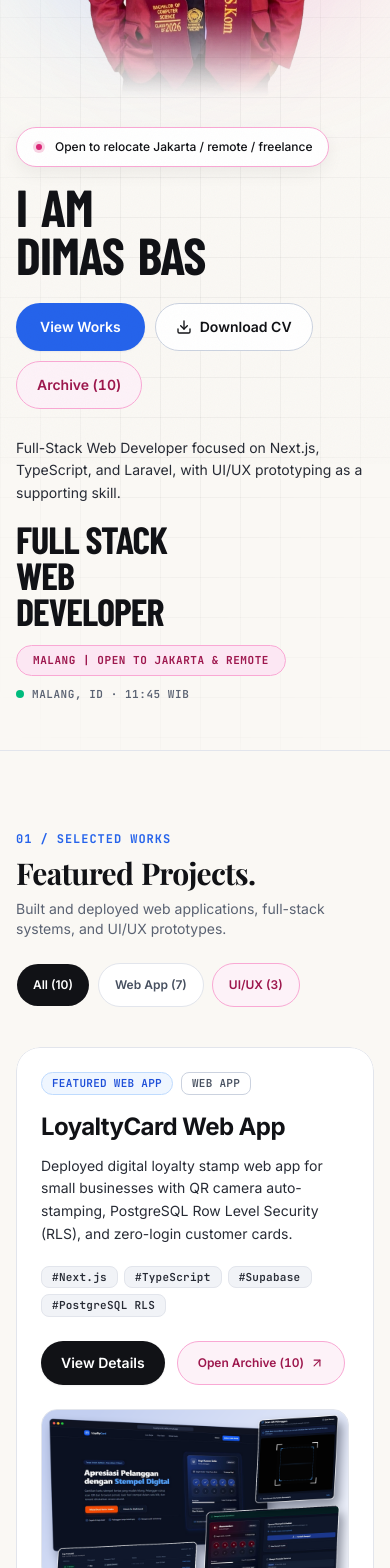
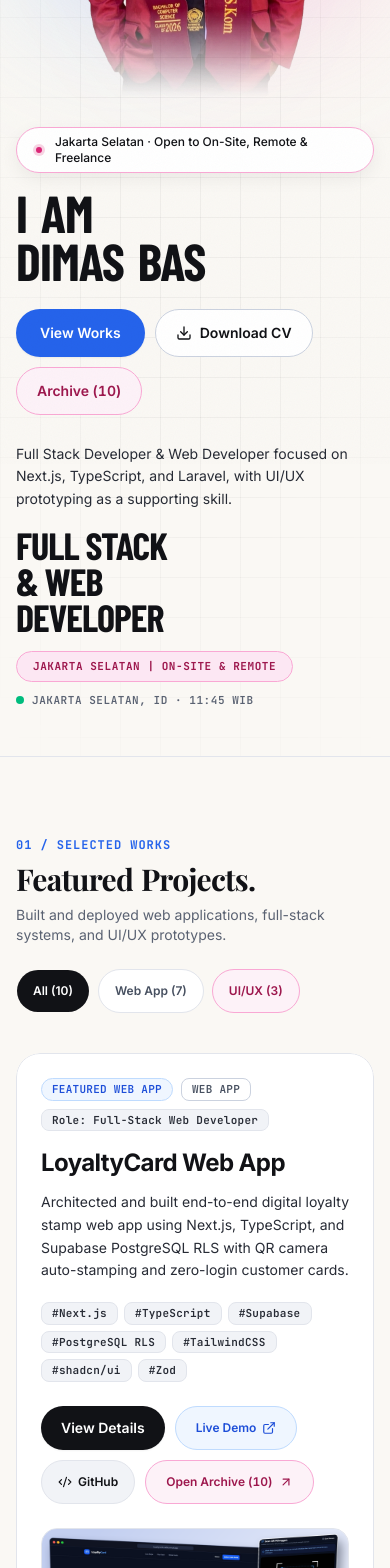
Before and after one commit to DimasBrahmantya/dimas-porto, a Next.js app: page / in a window 390 px wide. Shown: the part 380-1948 px from the top of the page. Built offline with nearby package versions, Linux system fonts and the light colour scheme; a web font is replaced by a local one.

Commit message:
feat: implement portfolio app layout and project archive page with components

```diff
--- a/app/layout.tsx
+++ b/app/layout.tsx
@@ -31,9 +31,9 @@ const jetbrainsMono = JetBrains_Mono({
 });
 
 export const metadata: Metadata = {
-  title: "Dimas Brahmantya Aryasena | Full-Stack Web Developer Portfolio",
+  title: "Dimas Brahmantya Aryasena | Full Stack Developer & Web Developer",
   description:
-    "Portfolio of Dimas Brahmantya Aryasena, Full-Stack Web Developer (Next.js, Laravel, TypeScript) with UI/UX prototyping as a supporting skill. Open to Jakarta relocation, remote, and freelance.",
+    "Portfolio of Dimas Brahmantya Aryasena, Full Stack Developer & Web Developer (Next.js, Laravel, TypeScript) based in South Jakarta, with UI/UX prototyping as a supporting skill. Open to on-site Jakarta, remote, and freelance opportunities.",
 };
 
 const jsonLdPerson = {
@@ -46,7 +46,13 @@ const jsonLdPerson = {
     "https://www.linkedin.com/in/dimas-brahmantya-aryasena-169a51174/",
     "https://instagram.com/dimasbas_",
   ],
-  jobTitle: "Full-Stack Web Developer",
+  jobTitle: "Full Stack Developer & Web Developer",
+  address: {
+    "@type": "PostalAddress",
+    addressLocality: "Jakarta Selatan",
+    addressRegion: "DKI Jakarta",
+    addressCountry: "ID",
+  },
   alumniOf: {
     "@type": "CollegeOrUniversity",
     name: "Universitas Muhammadiyah Malang",
--- a/components/ProjectDetailModal.tsx
+++ b/components/ProjectDetailModal.tsx
@@ -80,7 +80,7 @@ export default function ProjectDetailModal({
         {/* Full Description */}
         <div className="bg-[#FAF8F4] border border-[#E2E5EC] rounded-2xl p-5">
           <h3 className="font-mono text-xs font-bold uppercase tracking-wider text-[#272B35] mb-2.5">
-            Project Overview
+            Project Overview &amp; Contribution
           </h3>
           <p className="text-[#272B35] text-sm leading-relaxed whitespace-pre-line">
             {project.fullDescription || project.desc}
--- a/components/portfolio/ContactSection.tsx
+++ b/components/portfolio/ContactSection.tsx
@@ -86,9 +86,9 @@ export function ContactSection({
                 </span>
               </h2>
               <p className="mt-4 text-sm sm:text-[15px] text-[#272B35] leading-relaxed max-w-lg">
-                Open for Full-Stack Web Developer roles (Jakarta relocation,
-                remote, or freelance), with UI/UX prototyping as a supporting
-                skill.
+                Based in Jakarta Selatan and open for Full Stack Developer &amp;
+                Web Developer roles (on-site Jakarta, remote, or freelance),
+                with UI/UX prototyping as a supporting skill.
               </p>
 
               {/* Spam-Protected Email Copy + Direct Message CTA */}
@@ -234,13 +234,13 @@ export function ContactSection({
 
       {/* Clean Footer */}
       <footer className="mt-10 pt-6 border-t border-[#E2E5EC] flex flex-col sm:flex-row items-center justify-between gap-3 text-xs sm:text-[13px] text-[#5A6272]">
-        <p>Dimas Brahmantya Aryasena | Full-Stack Web Developer Portfolio</p>
+        <p>Dimas Brahmantya Aryasena | Full Stack Developer &amp; Web Developer</p>
         <div className="flex flex-wrap items-center justify-center gap-4">
           <LiveMalangClock className="text-[#111216]" />
           <span className="hidden sm:inline text-[#CBD2DF]" aria-hidden="true">
             |
           </span>
-          <span>Open to Jakarta &amp; Remote</span>
+          <span>Open to On-Site Jakarta &amp; Remote</span>
           <MagneticWrap strength={0.16}>
             <button
               type="button"
--- a/components/portfolio/HeroSection.tsx
+++ b/components/portfolio/HeroSection.tsx
@@ -197,7 +197,7 @@ export function HeroSection({
                   <span className="w-1.5 h-1.5 rounded-full bg-[#DB2777]" />
                 </span>
                 <span className="text-xs sm:text-[13px] font-medium text-[#111216]">
-                  Open to relocate Jakarta / remote / freelance
+                  Jakarta Selatan · Open to On-Site, Remote &amp; Freelance
                 </span>
               </motion.div>
 
@@ -265,23 +265,24 @@ export function HeroSection({
               className="lg:pointer-events-auto flex flex-col items-start lg:items-end text-left lg:text-right lg:max-w-[360px] lg:pb-6"
             >
               <p className="text-sm sm:text-[15px] text-[#272B35] leading-relaxed max-w-sm">
-                Full-Stack Web Developer focused on Next.js, TypeScript, and
-                Laravel, with UI/UX prototyping as a supporting skill.
+                Full Stack Developer &amp; Web Developer focused on Next.js,
+                TypeScript, and Laravel, with UI/UX prototyping as a supporting
+                skill.
               </p>
 
               <p
                 className="mt-4 lg:mt-6 font-display font-extrabold uppercase text-[#111216] text-[38px] sm:text-[50px] lg:text-[62px] leading-[0.95] tracking-tight"
-                aria-label="Full Stack Web Developer"
+                aria-label="Full Stack and Web Developer"
               >
                 FULL STACK
                 <br />
-                WEB
+                &amp; WEB
                 <br />
                 DEVELOPER
               </p>
 
               <span className="mt-4 inline-flex items-center justify-center px-4 py-1.5 rounded-full bg-[#FCE7F3] text-[#9D174D] border border-[#F9A8D4] font-mono text-[11px] font-bold tracking-wider uppercase">
-                <TextScramble text="MALANG | OPEN TO JAKARTA & REMOTE" />
+                <TextScramble text="JAKARTA SELATAN | ON-SITE & REMOTE" />
               </span>
 
               <LiveMalangClock className="mt-2.5 text-[#5A6272]" />
--- a/components/portfolio/MotionPrimitives.tsx
+++ b/components/portfolio/MotionPrimitives.tsx
@@ -475,7 +475,7 @@ export function LiveMalangClock({
         <span className="relative inline-flex rounded-full h-2 w-2 bg-emerald-500" />
       </span>
       <span>
-        {compact ? "Malang" : "Malang, ID"}
+        {compact ? "Jakarta Selatan" : "Jakarta Selatan, ID"}
         {time ? ` · ${time} WIB` : " · WIB"}
       </span>
     </span>
--- a/components/portfolio/ProjectsSection.tsx
+++ b/components/portfolio/ProjectsSection.tsx
@@ -182,6 +182,11 @@ export function ProjectsSection({
                       <Badge variant="outline">
                         {flagship.category === "uiux" ? "UI/UX" : "WEB APP"}
                       </Badge>
+                      {flagship.role && (
+                        <Badge variant="secondary">
+                          Role: {flagship.role}
+                        </Badge>
+                      )}
                     </div>
 
                     <h3 className="text-2xl sm:text-3xl font-bold tracking-tight text-[#111216] mb-3">
@@ -193,14 +198,14 @@ export function ProjectsSection({
                     </p>
 
                     <div className="flex flex-wrap gap-1.5 mb-6">
-                      {flagship.tech.slice(0, 4).map((t) => (
+                      {flagship.tech.map((t) => (
                         <Badge key={t} variant="secondary">
                           #{t}
                         </Badge>
                       ))}
                     </div>
 
-                    <div className="flex flex-wrap items-center gap-3">
+                    <div className="flex flex-wrap items-center gap-2.5">
                       <MagneticWrap>
                         <Button
                           size="default"
@@ -209,6 +214,45 @@ export function ProjectsSection({
                           View Details
                         </Button>
                       </MagneticWrap>
+
+                      {flagship.liveUrl && (
+                        <MagneticWrap>
+                          <a
+                            href={flagship.liveUrl}
+                            target="_blank"
+                            rel="noopener noreferrer"
+                            className={`inline-flex items-center justify-center gap-1.5 h-11 px-5 rounded-full text-xs font-semibold transition-colors focus-visible:outline-none focus-visible:ring-2 focus-visible:ring-[#2563EB] ${
+                              flagship.category === "uiux"
+                                ? "bg-[#FCE7F3] text-[#9D174D] border border-[#F9A8D4] hover:bg-[#DB2777] hover:text-white"
+                                : "bg-[#EFF6FF] text-[#1D4ED8] border border-[#BFDBFE] hover:bg-[#2563EB] hover:text-white"
+                            }`}
+                          >
+                            <span>
+                              {flagship.category === "uiux"
+                                ? "Figma Prototype"
+                                : "Live Demo"}
+                            </span>
+                            <ExternalLink
+                              className="w-3.5 h-3.5"
+                              aria-hidden="true"
+                            />
+                          </a>
+                        </MagneticWrap>
+                      )}
+
+                      {flagship.githubUrl && (
+                        <MagneticWrap>
+                          <a
+                            href={flagship.githubUrl}
+                            target="_blank"
+                            rel="noopener noreferrer"
+                            className="inline-flex items-center justify-center gap-1.5 h-11 px-4 rounded-full bg-[#F1F3F7] text-[#111216] border border-[#E2E5EC] hover:border-[#CBD2DF] text-xs font-semibold transition-colors focus-visible:outline-none focus-visible:ring-2 focus-visible:ring-[#2563EB]"
+                          >
+                            <Code2 className="w-3.5 h-3.5" aria-hidden="true" />
+                            <span>GitHub</span>
+                          </a>
+                        </MagneticWrap>
+                      )}
 
                       <MagneticWrap>
                         <Link
@@ -369,10 +413,15 @@ export function ProjectsSection({
                               {project.title}
                             </button>
                           </CardTitle>
+                          {project.role && (
+                            <p className="font-mono text-[11px] font-semibold text-[#2563EB]">
+                              Role: {project.role}
+                            </p>
+                          )}
                         </CardHeader>
 
                         <CardContent className="pb-4">
-                          <p className="text-xs sm:text-[13px] text-[#5A6272] leading-relaxed line-clamp-2">
+                          <p className="text-xs sm:text-[13px] text-[#5A6272] leading-relaxed line-clamp-3">
                             {project.desc}
                           </p>
                         </CardContent>
--- a/data/projects.ts
+++ b/data/projects.ts
@@ -8,9 +8,9 @@ export const projectsData: Project[] = [
     type: "Featured Web App",
     category: "webapp",
     role: "Full-Stack Web Developer",
-    desc: "Deployed digital loyalty stamp web app for small businesses with QR camera auto-stamping, PostgreSQL Row Level Security (RLS), and zero-login customer cards.",
+    desc: "Architected and built end-to-end digital loyalty stamp web app using Next.js, TypeScript, and Supabase PostgreSQL RLS with QR camera auto-stamping and zero-login customer cards.",
     fullDescription:
-      "LoyaltyCard is a deployed portfolio web application built to help small businesses such as cafes, barbershops, salons, and laundries replace paper stamp cards with digital QR passes.\n\nDesigned for a low-friction customer flow, shoppers do not need to download a native app or register an account. Opening a cryptographically random 192-bit token URL (/c/[token]) loads their interactive stamp card and unique QR code immediately. On the cashier side, a web camera QR scanner triggers instant auto-stamping with audio chime feedback and atomic mutations protected against race conditions via PostgreSQL Stored Procedures (RPC).\n\nMerchant data is isolated at the database layer using Supabase PostgreSQL Row Level Security (RLS), paired with Owner and Cashier Role-Based Access Control (RBAC), storefront branding options (logo, theme palette, stamp icons, and reward targets), and privacy-minded data handling aligned with Indonesia PDP Law No. 27/2022.",
+      "LoyaltyCard is a deployed portfolio web application I architected and developed end-to-end to help small businesses such as cafes, barbershops, salons, and laundries replace paper stamp cards with digital QR passes.\n\nMy Contribution: Designed the multi-tenant database schema with Supabase PostgreSQL Row Level Security (RLS), built atomic stamp/redemption PostgreSQL RPC stored procedures to prevent race conditions, implemented Owner & Cashier Role-Based Access Control (RBAC), and developed the Next.js App Router frontend with web-camera QR scanning and PGlite WebAssembly concurrency tests.\n\nKey Workflow: Shoppers open a cryptographically random 192-bit token URL (/c/[token]) to access their interactive stamp card without downloading an app or creating an account, while cashiers scan customer QR passes with instant audio chime feedback.",
     features: [
       "Cashier web-camera QR scanner with instant auto-stamp and audio feedback",
       "Zero-login instant customer card access via 192-bit cryptographic token (/c/[token])",
@@ -44,9 +44,9 @@ export const projectsData: Project[] = [
     type: "Final Thesis",
     category: "webapp",
     role: "Full-Stack Web Developer",
-    desc: "Outpatient hospital registration system built for my final thesis with doctor quota scheduling, patient record lookup, and live queue monitoring.",
+    desc: "Developed full-stack outpatient hospital registration system (Next.js, Node.js, MongoDB) featuring doctor quota scheduling, NIK/Medical Record lookup, and live queue monitoring.",
     fullDescription:
-      "Built as my undergraduate final thesis using Solo Scrum, this Outpatient Hospital Management Information System (SIMRS) addresses administrative bottlenecks and waiting room congestion in clinics. It integrates patient registration, specialist clinic quota allocation, patient data recaps, and waiting-room queue displays.",
+      "Built as my undergraduate final thesis using Solo Scrum, this Outpatient Hospital Management Information System (SIMRS) addresses administrative bottlenecks and waiting room congestion in clinics.\n\nMy Contribution: Independently gathered system requirements, designed the MongoDB schema and REST API endpoints in Node.js/Next.js, and built the multi-role interfaces (Admin, Registration Desk, Doctor, and Clinic Staff) covering patient NIK/medical record lookup, specialist clinic quota allocation, daily/monthly visit recaps, and live waiting-room queue boards.",
     features: [
       "Outpatient registration and identity lookup (NIK / Medical Record No.)",
       "Specialist doctor quota scheduling filtered by clinic polyclinic",
@@ -68,9 +68,9 @@ export const projectsData: Project[] = [
     type: "University Project",
     category: "webapp",
     role: "Full-Stack & Backend Developer",
-    desc: "Anti-phishing URL scanner built with NestJS microservices to flag homograph attacks, typo-squatting, and suspicious shortlinks.",
+    desc: "Built anti-phishing URL scanner using NestJS microservices, Next.js, and MongoDB to detect homograph attacks, typo-squatting, and suspicious shortlinks.",
     fullDescription:
-      "Secure Hub is a university web security project built to analyze and flag social engineering threats such as phishing links and suspicious URLs. Built with a NestJS microservice backend and Next.js frontend, it runs multi-layer URL checks and presents clear risk reports.",
+      "Secure Hub is a university web security project built to analyze and flag social engineering threats such as phishing links and suspicious URLs.\n\nMy Contribution: Designed and implemented the NestJS microservice backend and REST API endpoints for heuristic URL analysis (homograph detection, typo-squatting rules, shortlink expansion, and domain reputation checks), integrated MongoDB scan audit logging, and connected the Next.js TypeScript dashboard.",
     features: [
       "Automated URL scanning combining heuristic rules and domain reputation lookup",
       "Modular backend microservices architecture built with NestJS",
@@ -92,9 +92,9 @@ export const projectsData: Project[] = [
     type: "Internship Project",
     category: "webapp",
     role: "Full-Stack Web Developer Intern",
-    desc: "Outpatient registration module built during internship at RSUD Grati, Pasuruan for BPJS and general patient workflows.",
+    desc: "Developed and improved the outpatient registration module at RSUD Grati using Laravel, PHP, MySQL, and Bootstrap for BPJS and general patient workflows.",
     fullDescription:
-      "Built during my internship (August to September 2025) at RSUD Grati Hospital, Pasuruan Regency. I worked with hospital staff and the internal development team to improve the outpatient registration module using Laravel, PHP, MySQL, and Bootstrap, simplifying patient lookup, separating BPJS Kesehatan vs. general patient flows, and generating clinic queue slips.",
+      "Built during my internship (August to September 2025) at RSUD Grati Hospital, Pasuruan Regency.\n\nMy Contribution: Collaborated directly with hospital staff and the internal IT team to develop and refine the outpatient registration module using Laravel, PHP, MySQL, and Bootstrap. Implemented NIK and Medical Record lookup, separated BPJS Kesehatan vs. general patient intake workflows, validated clinic schedules, and automated queue slip generation.",
     features: [
       "Patient history lookup by NIK and Medical Record Number",
       "Dedicated intake flows for BPJS Kesehatan and general self-pay patients",
@@ -116,9 +116,9 @@ export const projectsData: Project[] = [
     type: "Web App",
     category: "webapp",
     role: "Full-Stack & Front-End Developer",
-    desc: "Deployed streetwear lookbook landing page with interactive product catalog and direct WhatsApp ordering flow.",
+    desc: "Built and deployed responsive streetwear catalog and landing page using Next.js, TypeScript, TailwindCSS, and Framer Motion with direct WhatsApp ordering.",
     fullDescription:
-      "A deployed streetwear storefront built for local apparel label Remadja.Inc. Combines Framer Motion transitions, editorial display typography, and a responsive lookbook catalog with direct ordering links to WhatsApp and marketplaces.",
+      "A deployed streetwear storefront built for local apparel label Remadja.Inc.\n\nMy Contribution: Developed the frontend architecture and product data catalog in Next.js and TypeScript, crafted editorial typography and Framer Motion interactions, optimized image delivery, and integrated direct WhatsApp and marketplace checkout CTAs.",
     features: [
       "Editorial hero showcase with purposeful micro-interactions",
       "Interactive streetwear catalog with category filtering",
@@ -140,9 +140,9 @@ export const projectsData: Project[] = [
     type: "UI/UX Case Study",
     category: "uiux",
     role: "UI/UX Designer",
-    desc: "User-centered mobile laundry pickup and real-time washing status tracker designed with modular Figma component systems.",
+    desc: "Designed end-to-end mobile laundry pickup and real-time washing status tracker in Figma with user research, wireframes, and modular component systems.",
     fullDescription:
-      "Smart Laundry is a mobile UI/UX case study connecting customers with local laundry providers. Applying a User-Centered Design (UCD) process, the prototype streamlines pickup scheduling, wash package selection (dry clean, express, ironing), and step-by-step garment progress tracking.",
+      "Smart Laundry is a mobile UI/UX case study connecting customers with local laundry providers.\n\nMy Contribution: Conducted user research under a User-Centered Design (UCD) workflow, mapped information architecture and user flows, built a reusable Figma component library, and created a high-fidelity interactive prototype covering GPS pickup booking, transparent weight/cost calculation, and live garment tracking.",
     features: [
       "GPS-assisted laundry pickup booking and address selection flow",
       "Staged garment status tracking (Picked Up, Washing, Ironing, Out for Delivery)",
@@ -164,9 +164,9 @@ export const projectsData: Project[] = [
     type: "UI/UX Case Study",
     category: "uiux",
     role: "UI/UX Designer",
-    desc: "Mobile e-commerce UX tailored for local Malang banana snack SMEs with flavor previews and streamlined 3-step checkout.",
+    desc: "Designed mobile e-commerce UI/UX prototype in Figma for local banana snack SMEs featuring flavor variant cards, review proofs, and a 3-step checkout flow.",
     fullDescription:
-      "A mobile shopping UI/UX case study designed for regional snack SMEs selling Malang banana crisps and specialty treats. Features warm color accents, scannable flavor and weight cards, and a concise 3-step checkout flow.",
+      "A mobile shopping UI/UX case study designed for regional snack SMEs selling banana crisps and specialty treats.\n\nMy Contribution: Designed the visual identity, Figma Auto-Layout component system, product variant & weight cards, customer review layouts, and a friction-free 3-step checkout prototype (Address, Courier, Payment).",
     features: [
       "Product catalog displaying flavor variants and package weights clearly",
       "Streamlined 3-step checkout (Address, Delivery Courier, Payment)",
@@ -188,9 +188,9 @@ export const projectsData: Project[] = [
     type: "UI/UX Case Study",
     category: "uiux",
     role: "UI/UX Designer",
-    desc: "Interactive digital library prototype with customizable e-reader mode, reading progress tracking, and book search.",
+    desc: "Designed accessible digital library and e-reader prototype in Figma featuring customizable reading controls, bookshelf management, and goal tracking.",
     fullDescription:
-      "Readly is an interactive digital library prototype focused on long-form reading comfort. Designed with adjustable reader typography, spacing, and night reading controls, bookmark sync, inline footnotes, and curated book discovery.",
+      "Readly is an interactive digital library prototype focused on long-form reading comfort.\n\nMy Contribution: Structured the information architecture, designed WCAG-aligned typographic scales and reusable Figma components, and prototyped the customizable e-reader interface (font, margin, and night-mode controls), personal bookshelf states, and daily reading goal tracker.",
     features: [
       "Customizable e-reader interface with brightness, font, and margin controls",
       "Personal bookshelf organization (Reading, Want to Read, Favorites)",
@@ -212,9 +212,9 @@ export const projectsData: Project[] = [
     type: "Personal Project",
     category: "webapp",
     role: "Front-End Developer",
-    desc: "Deployed software engineering portfolio website featuring interactive project cards, experience timeline, and fast static loading.",
+    desc: "Developed and deployed responsive software engineering portfolio using Next.js, React, and TailwindCSS with interactive project cards and career timeline.",
     fullDescription:
-      "A personal portfolio website built and deployed on Vercel to showcase software engineering work and credentials for a peer developer (Rismansyah). Focuses on clean section pacing, interactive project cards, and direct repository links.",
+      "A personal portfolio website built and deployed on Vercel to showcase software engineering work and credentials for a peer developer (Rismansyah).\n\nMy Contribution: Built the responsive frontend using Next.js, React, and TailwindCSS, structured the project showcase and experience timeline components, and handled static optimization and Vercel deployment.",
     features: [
       "Interactive work showcase with live preview links",
       "Structured work history, education, and engineering skill overview",
@@ -235,9 +235,9 @@ export const projectsData: Project[] = [
     type: "Personal Project",
     category: "webapp",
     role: "Full-Stack Web Developer",
-    desc: "Personal portfolio built and deployed with Next.js App Router, editorial light identity, accessible contrast standards, and project archive.",
+    desc: "Designed, built, and deployed my personal portfolio using Next.js App Router, TypeScript, TailwindCSS, and Framer Motion with a searchable project archive and contact API.",
     fullDescription:
-      "My personal web portfolio built and deployed on Vercel to reflect my engineering and UI design workflow. Combines an alabaster light editorial aesthetic with blue and rose-pink co-accents, WCAG AA contrast verification, a searchable 10-project archive, and an interactive direct-inbox message form.",
+      "My personal web portfolio built and deployed on Vercel to showcase my full-stack engineering and UI/UX work.\n\nMy Contribution: Designed the editorial light interface with WCAG AA contrast compliance, engineered the Next.js App Router frontend with custom Framer Motion primitives, built the searchable 10-project archive, and implemented the direct contact API route supporting Resend and Formspree.",
     features: [
       "Next.js App Router architecture with optimized portrait and project imagery",
       "Filterable project archive with instant search and stack tags",
```
Also changed, not shown: app/projects/page.tsx (+11 -6 lines), components/portfolio/ProfileSection.tsx (+8 -7 lines).
